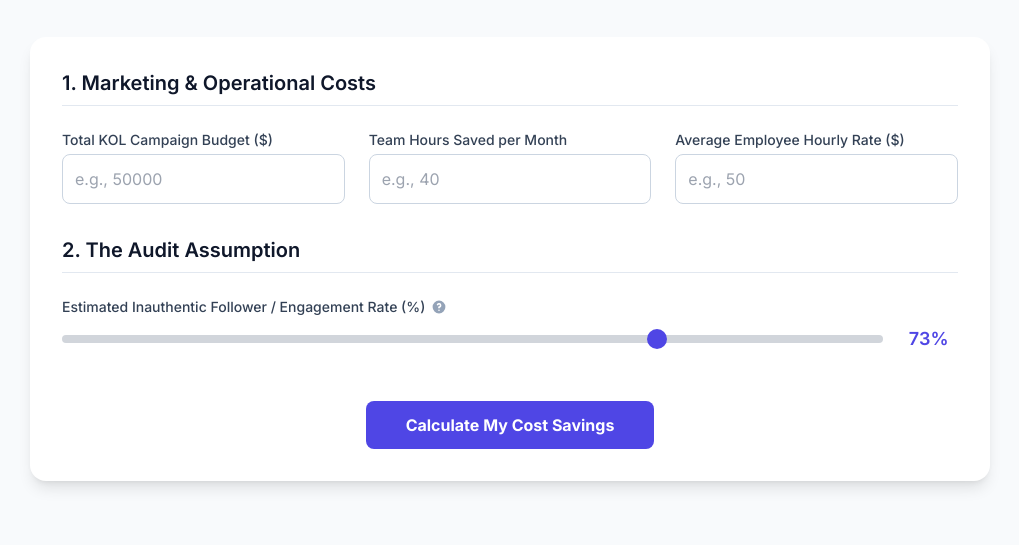
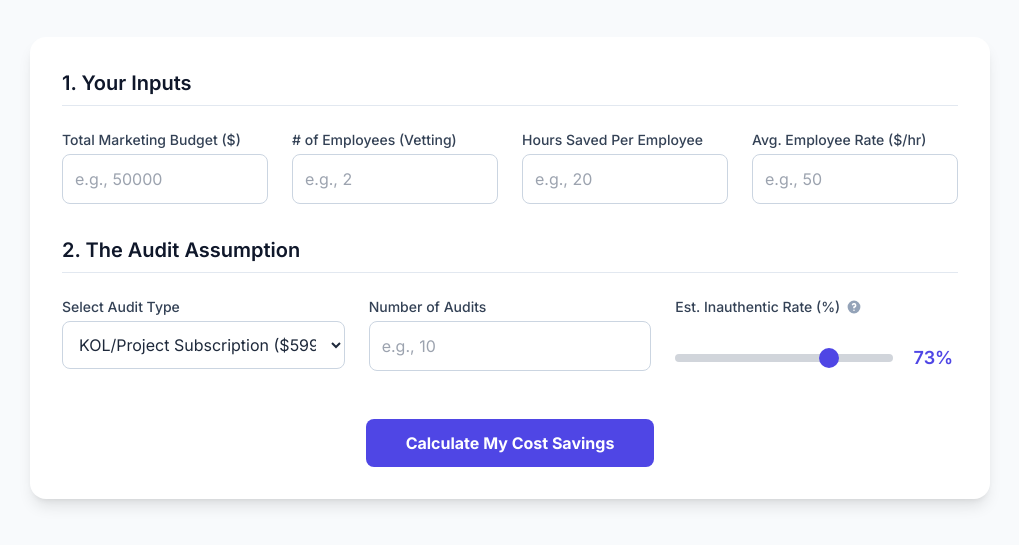
Before and after one commit to bidcoinauction/roicalculator, a plain HTML site: page index.html in a window 1280 px wide. Shown: the part 111-656 px from the top of the page, without its empty margins (130-1149 px from the left). Drawn offline with nearby package versions, Linux system fonts and the light colour scheme.

Commit message:
Update index.html

```diff
--- a/index.html
+++ b/index.html
@@ -99,18 +99,22 @@
         <main class="bg-white p-6 sm:p-8 rounded-2xl shadow-lg">
             <form id="roi-form" class="space-y-8">
                 <fieldset>
-                    <legend class="text-xl font-semibold text-slate-900 border-b border-slate-200 pb-2 mb-6 w-full">1. Marketing & Operational Costs</legend>
-                    <div class="grid grid-cols-1 md:grid-cols-3 gap-6">
+                    <legend class="text-xl font-semibold text-slate-900 border-b border-slate-200 pb-2 mb-6 w-full">1. Your Inputs</legend>
+                    <div class="grid grid-cols-1 md:grid-cols-2 lg:grid-cols-4 gap-6">
                         <div>
-                            <label for="total-influencer-budget" class="block text-sm font-medium text-slate-700 mb-1">Total KOL Campaign Budget ($)</label>
-                            <input type="number" id="total-influencer-budget" placeholder="e.g., 50000" class="w-full p-3 border border-slate-300 rounded-lg focus:ring-2 focus:ring-indigo-500 transition">
+                            <label for="total-marketing-budget" class="block text-sm font-medium text-slate-700 mb-1">Total Marketing Budget ($)</label>
+                            <input type="number" id="total-marketing-budget" placeholder="e.g., 50000" class="w-full p-3 border border-slate-300 rounded-lg focus:ring-2 focus:ring-indigo-500 transition">
                         </div>
                         <div>
-                            <label for="hours-saved" class="block text-sm font-medium text-slate-700 mb-1">Team Hours Saved per Month</label>
-                            <input type="number" id="hours-saved" placeholder="e.g., 40" class="w-full p-3 border border-slate-300 rounded-lg focus:ring-2 focus:ring-indigo-500 transition">
+                            <label for="num-employees" class="block text-sm font-medium text-slate-700 mb-1"># of Employees (Vetting)</label>
+                            <input type="number" id="num-employees" placeholder="e.g., 2" class="w-full p-3 border border-slate-300 rounded-lg focus:ring-2 focus:ring-indigo-500 transition">
                         </div>
                         <div>
-                            <label for="hourly-rate" class="block text-sm font-medium text-slate-700 mb-1">Average Employee Hourly Rate ($)</label>
+                            <label for="hours-saved" class="block text-sm font-medium text-slate-700 mb-1">Hours Saved Per Employee</label>
+                            <input type="number" id="hours-saved" placeholder="e.g., 20" class="w-full p-3 border border-slate-300 rounded-lg focus:ring-2 focus:ring-indigo-500 transition">
+                        </div>
+                        <div>
+                            <label for="hourly-rate" class="block text-sm font-medium text-slate-700 mb-1">Avg. Employee Rate ($/hr)</label>
                             <input type="number" id="hourly-rate" placeholder="e.g., 50" class="w-full p-3 border border-slate-300 rounded-lg focus:ring-2 focus:ring-indigo-500 transition">
                         </div>
                     </div>
@@ -118,17 +122,32 @@
 
                 <fieldset>
                     <legend class="text-xl font-semibold text-slate-900 border-b border-slate-200 pb-2 mb-6 w-full">2. The Audit Assumption</legend>
+                     <div class="grid grid-cols-1 md:grid-cols-3 gap-6">
                         <div>
-                        <label for="inauthentic-rate" class="flex items-center text-sm font-medium text-slate-700 mb-2">
-                            Estimated Inauthentic Follower / Engagement Rate (%)
+                            <label for="audit-type" class="block text-sm font-medium text-slate-700 mb-1">Select Audit Type</label>
+                            <select id="audit-type" class="w-full p-3 border border-slate-300 rounded-lg focus:ring-2 focus:ring-indigo-500 transition bg-white">
+                                <option value="29.99">24HR Pulse ($29.99)</option>
+                                <option value="159.99">7-Day Audit ($159.99)</option>
+                                <option value="399.99">30-Day Deep Dive ($399.99)</option>
+                                <option value="599.99" selected>KOL/Project Subscription ($599.99/mo)</option>
+                            </select>
+                        </div>
+                        <div>
+                            <label for="num-audits" class="block text-sm font-medium text-slate-700 mb-1">Number of Audits</label>
+                            <input type="number" id="num-audits" placeholder="e.g., 10" class="w-full p-3 border border-slate-300 rounded-lg focus:ring-2 focus:ring-indigo-500 transition">
+                        </div>
+                        <div class="md:col-span-1">
+                            <label for="inauthentic-rate" class="flex items-center text-sm font-medium text-slate-700 mb-1">
+                                Est. Inauthentic Rate (%)
                                 <span class="tooltip ml-1.5">
                                     <svg class="w-4 h-4 text-slate-400" fill="currentColor" viewBox="0 0 20 20"><path fill-rule="evenodd" d="M18 10a8 8 0 11-16 0 8 8 0 0116 0zm-8-3a1 1 0 00-.867.5 1 1 0 11-1.731-1A3 3 0 0113 8a3.001 3.001 0 01-2 2.83V11a1 1 0 11-2 0v-1a1 1 0 011-1 1 1 0 100-2zm0 8a1 1 0 100-2 1 1 0 000 2z" clip-rule="evenodd"></path></svg>
                                     <span class="tooltiptext">An audit reveals what percentage of a KOL's audience is fake. This directly impacts how much of your budget is wasted. Our research shows this is often 73% or higher.</span>
                                 </span>
                             </label>
-                        <div class="flex items-center gap-4">
+                            <div class="flex items-center gap-4 h-full">
                                 <input type="range" id="inauthentic-rate" min="0" max="100" value="73" class="w-full">
                                 <span id="inauthentic-rate-value" class="font-semibold text-indigo-600 text-lg w-16 text-center">73%</span>
+                            </div>
                         </div>
                     </div>
                 </fieldset>
@@ -185,17 +204,20 @@
 
             function calculateAndDisplayROI() {
                 // --- 1. Get User Inputs ---
-                const totalBudget = parseFloat(document.getElementById('total-influencer-budget').value) || 0;
+                const totalBudget = parseFloat(document.getElementById('total-marketing-budget').value) || 0;
+                const numEmployees = parseFloat(document.getElementById('num-employees').value) || 0;
                 const hoursSaved = parseFloat(document.getElementById('hours-saved').value) || 0;
                 const hourlyRate = parseFloat(document.getElementById('hourly-rate').value) || 0;
                 const inauthenticRate = parseFloat(document.getElementById('inauthentic-rate').value) || 0;
-                const auditCost = 399; // Fixed cost for calculation
+                const auditPrice = parseFloat(document.getElementById('audit-type').value) || 0;
+                const numAudits = parseFloat(document.getElementById('num-audits').value) || 0;
 
                 // --- 2. Core Financial Calculations ---
+                const totalAuditCost = auditPrice * numAudits;
                 const budgetRecovered = totalBudget * (inauthenticRate / 100);
-                const operationalSavings = (hoursSaved * hourlyRate) * 12; // 12 month time horizon
+                const operationalSavings = (hoursSaved * hourlyRate * numEmployees) * 12; // 12 month time horizon
                 const totalGain = budgetRecovered + operationalSavings;
-                const overallROI = auditCost > 0 ? ((totalGain - auditCost) / auditCost) * 100 : 0;
+                const overallROI = totalAuditCost > 0 ? ((totalGain - totalAuditCost) / totalAuditCost) * 100 : 0;
 
                 // --- 3. Display Results ---
                 const formatCurrency = (value, digits = 0) => value.toLocaleString('en-US', { style: 'currency', currency: 'USD', minimumFractionDigits: digits, maximumFractionDigits: digits });
```
Lines whose indentation alone changed are shown as unchanged.
